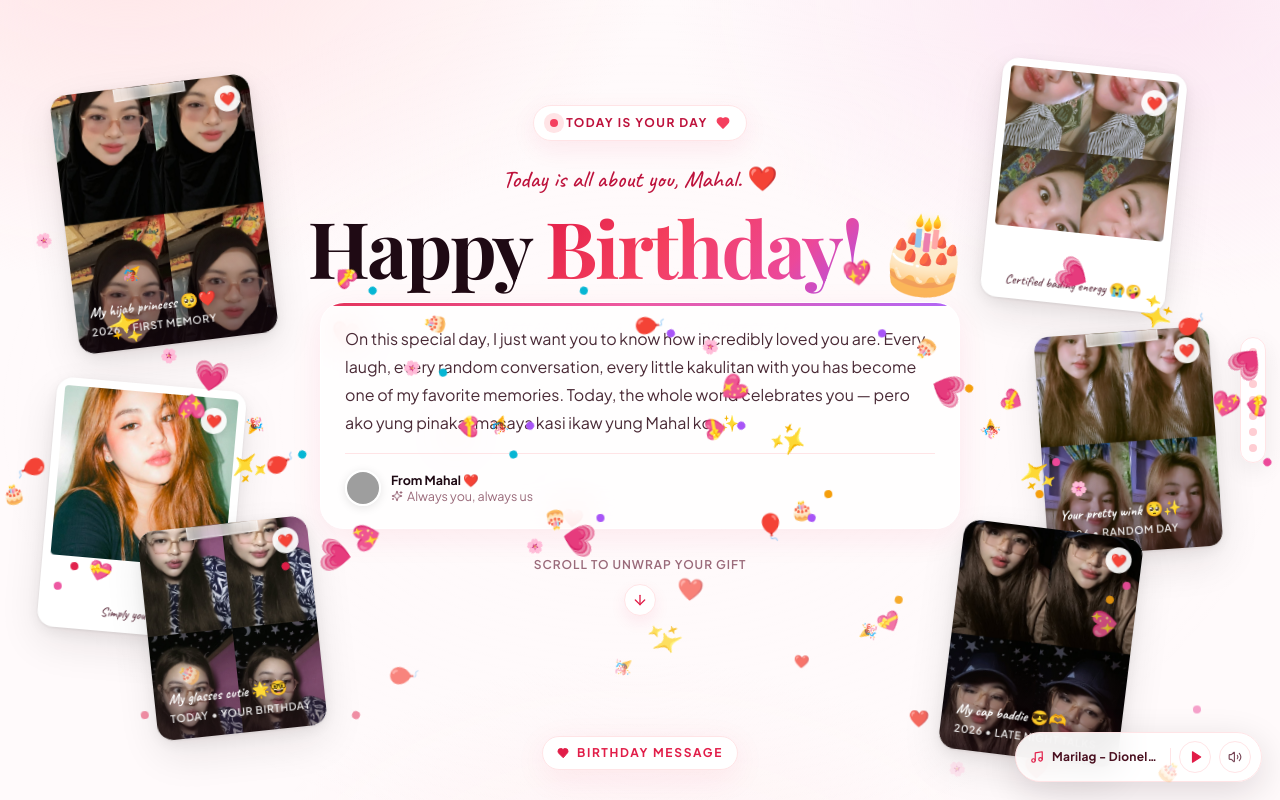
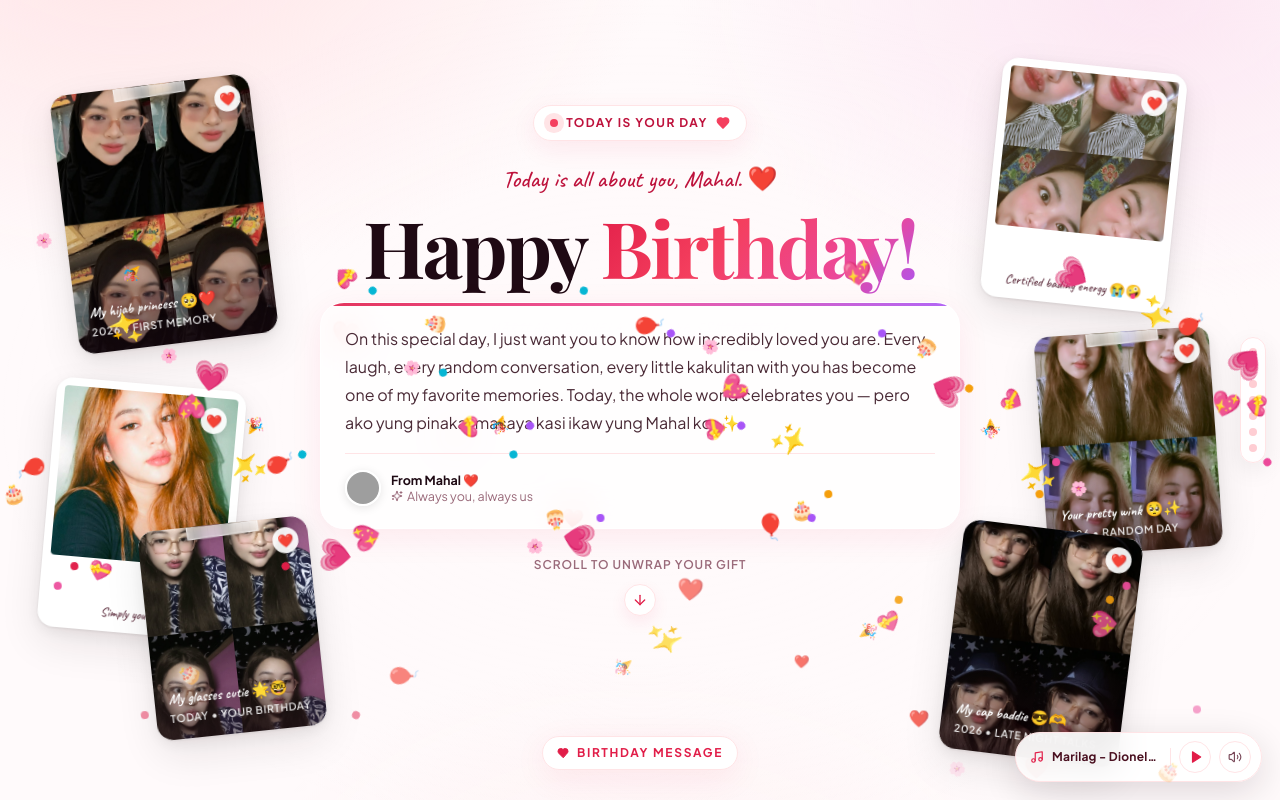
Before and after one commit to zaynedotexe/HappyBirthdayMahal, a React (Vite) app: page / in a window 1280 px wide. Both pictures are taken after a click on the button "Open Your Birthday Surprise 🎁". Shown: the top 800 px of the page. Built offline with nearby package versions, Linux system fonts and the light colour scheme; grey boxes are pictures that could not be loaded; a web font is replaced by a local one.

Commit message:
fix: remove cake emoji from hero title

```diff
--- a/src/components/Hero.jsx
+++ b/src/components/Hero.jsx
@@ -47,7 +47,7 @@ export default function Hero({ config }) {
           className="font-display"
           style={{ fontSize: 'clamp(44px, 8vw, 78px)', fontWeight: 700, lineHeight: 0.95, letterSpacing: '-0.03em', color: '#1f0a14', marginBottom: 18 }}
         >
-          Happy <span className="gradient-text">Birthday!</span> <span style={{ display: 'inline-block', transform: 'rotate(6deg)' }}>🎂</span>
+          Happy <span className="gradient-text">Birthday!</span>
         </motion.h2>
 
         <motion.div
```
